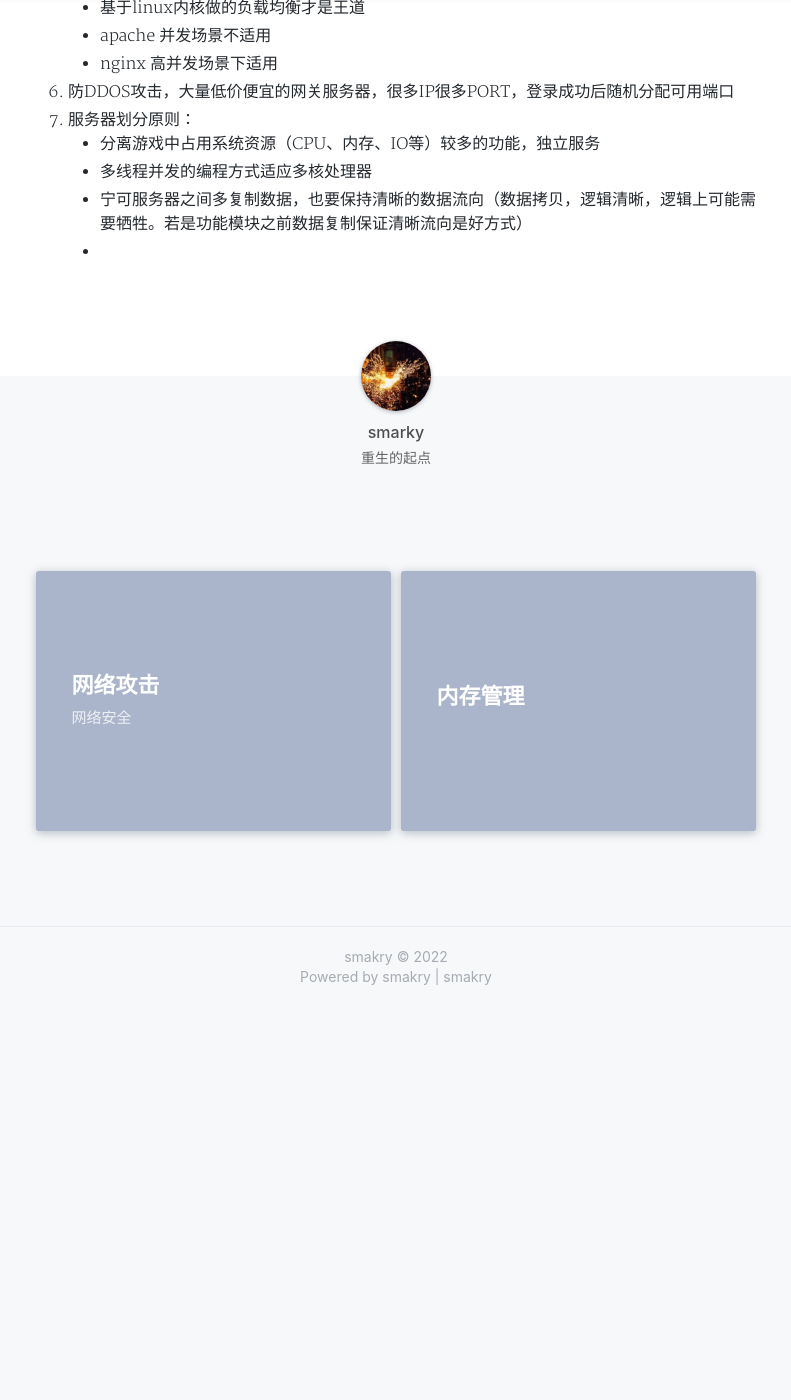
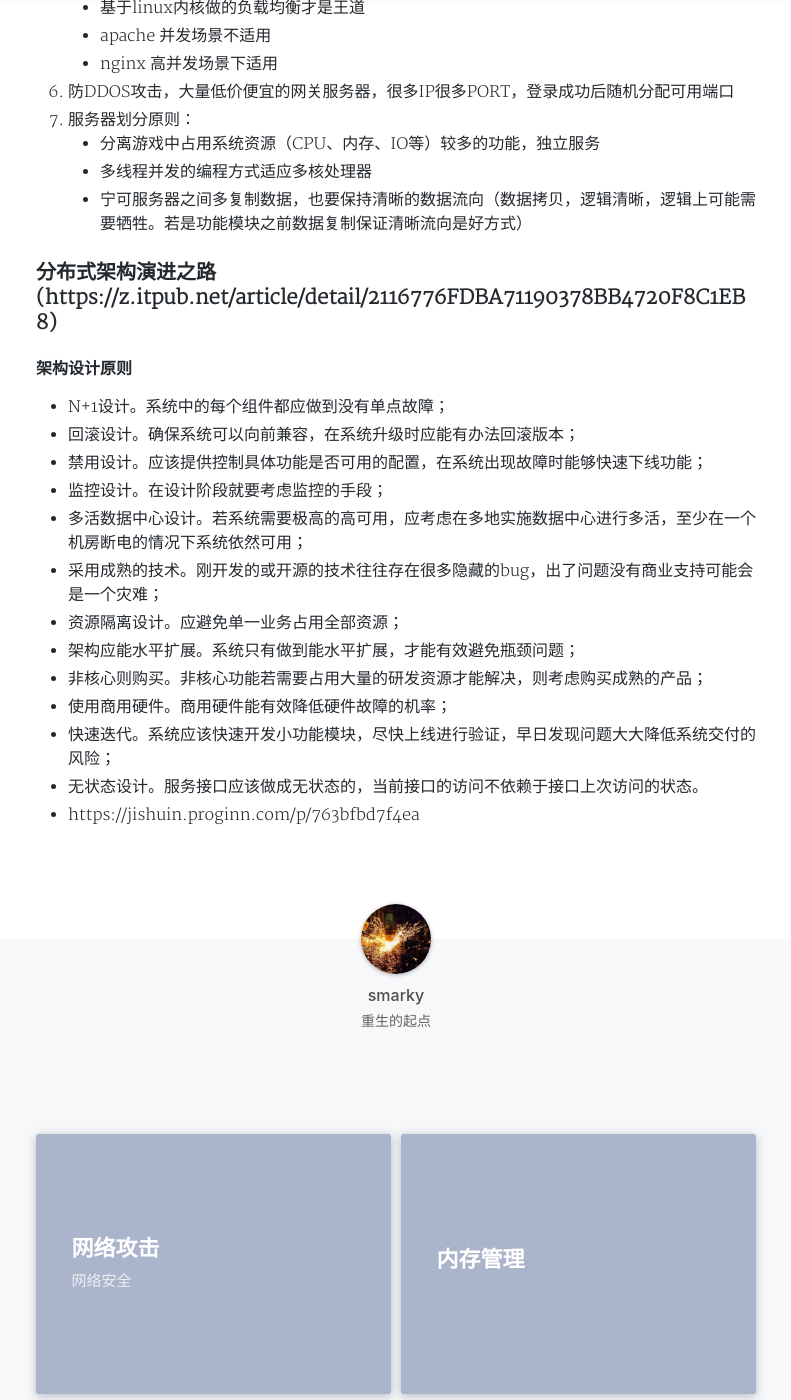
Before and after one commit to smakry/smakry.github.io, a Jekyll site: the page built from _posts/2022-07-02-全球同服设计.md, in a window 1280 px wide and 1400 px high, scrolled down 789 px. Shown: the whole window, without its empty margins (244-1035 px from the left). Built offline with Jekyll 4.4.1, drawn with Linux system fonts in a browser that asks for light colours; nearby versions of some CDN libraries; a style sheet for code colours, icons or effects is not loaded; before the commit the page ends 1796 px from its top, so only the background shows below that.

```diff
--- a/_posts/2022-07-02-全球同服设计.md
+++ b/_posts/2022-07-02-全球同服设计.md
@@ -27,4 +27,21 @@
     - 分离游戏中占用系统资源（CPU、内存、IO等）较多的功能，独立服务
     - 多线程并发的编程方式适应多核处理器
     - 宁可服务器之间多复制数据，也要保持清晰的数据流向（数据拷贝，逻辑清晰，逻辑上可能需要牺牲。若是功能模块之前数据复制保证清晰流向是好方式）
-    -
+
+### 分布式架构演进之路 (https://z.itpub.net/article/detail/2116776FDBA71190378BB4720F8C1EB8)
+
+#### 架构设计原则
+
+- N+1设计。系统中的每个组件都应做到没有单点故障；
+- 回滚设计。确保系统可以向前兼容，在系统升级时应能有办法回滚版本；
+- 禁用设计。应该提供控制具体功能是否可用的配置，在系统出现故障时能够快速下线功能；
+- 监控设计。在设计阶段就要考虑监控的手段；
+- 多活数据中心设计。若系统需要极高的高可用，应考虑在多地实施数据中心进行多活，至少在一个机房断电的情况下系统依然可用；
+- 采用成熟的技术。刚开发的或开源的技术往往存在很多隐藏的bug，出了问题没有商业支持可能会是一个灾难；
+- 资源隔离设计。应避免单一业务占用全部资源；
+- 架构应能水平扩展。系统只有做到能水平扩展，才能有效避免瓶颈问题；
+- 非核心则购买。非核心功能若需要占用大量的研发资源才能解决，则考虑购买成熟的产品；
+- 使用商用硬件。商用硬件能有效降低硬件故障的机率；
+- 快速迭代。系统应该快速开发小功能模块，尽快上线进行验证，早日发现问题大大降低系统交付的风险；
+- 无状态设计。服务接口应该做成无状态的，当前接口的访问不依赖于接口上次访问的状态。
+- https://jishuin.proginn.com/p/763bfbd7f4ea
```
Also changed, not shown: _posts/2022-03-29-名词解析.md (+6 -0 lines), _posts/2022-12-20-时区夏令时.md (added, +112 -0 lines), 1 other file.
